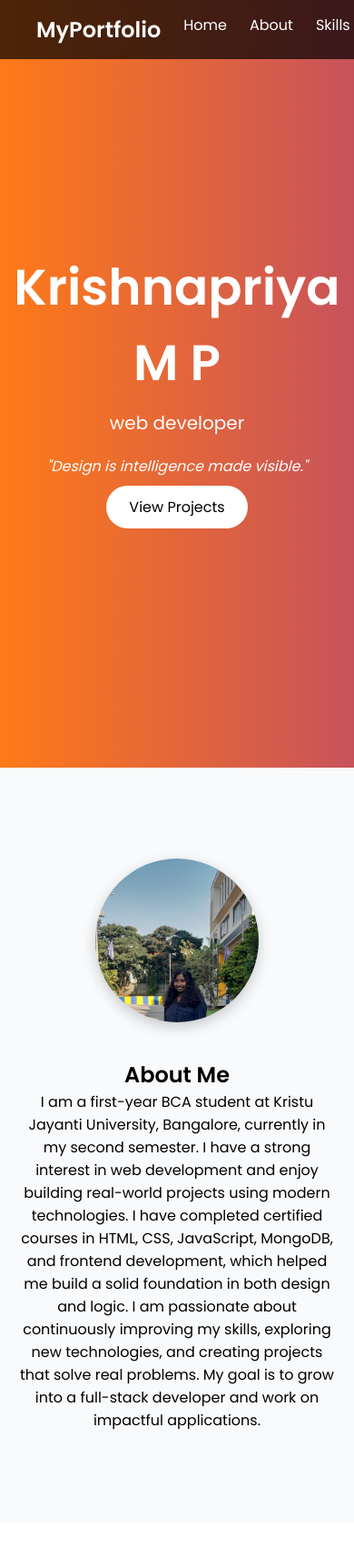
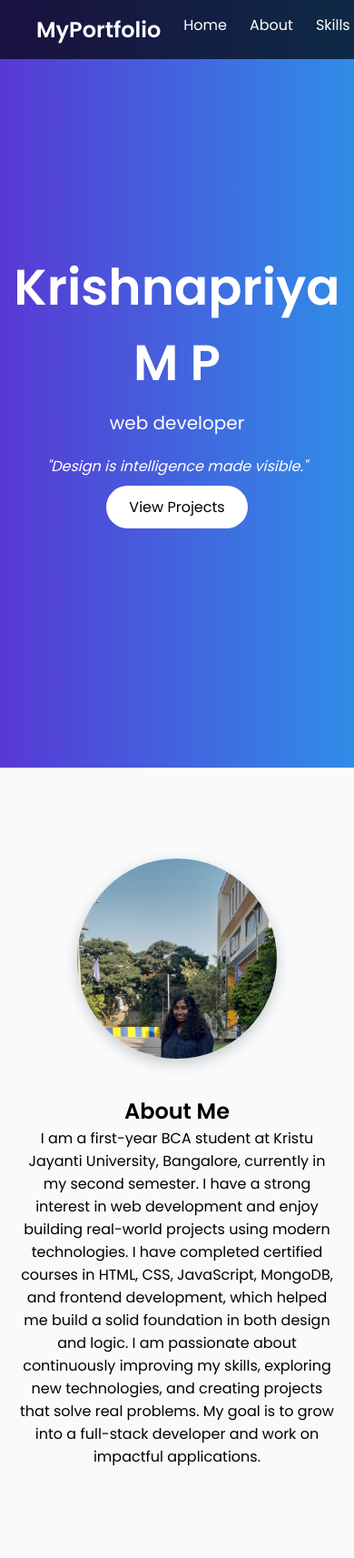
Before and after one commit to K-33-name/port, a Flask app: page / in a window 390 px wide. Shown: the top 1713 px of the page at 91% size. Run offline with Flask 3, Linux system fonts and the light colour scheme; parts of the project's set-up code (start-up, migrations or seed data) failed here and were passed over.

Commit message:
responsive profile image size

```diff
--- a/static/style.css
+++ b/static/style.css
@@ -106,8 +106,8 @@
 }
 
 .about img {
-    width: 180px;
-    height: 180px;
+    width: 220px;
+    height: 220px;
     object-fit: cover;
     object-position: top;
     border-radius: 50%;
@@ -254,3 +254,9 @@
 .cert-card:hover {
     transform: translateY(-5px);
 }
+
+@keyframes gradientMove {
+    0% { background-position: 0% 50%; }
+    50% { background-position: 100% 50%; }
+    100% { background-position: 0% 50%; }
+}
```
